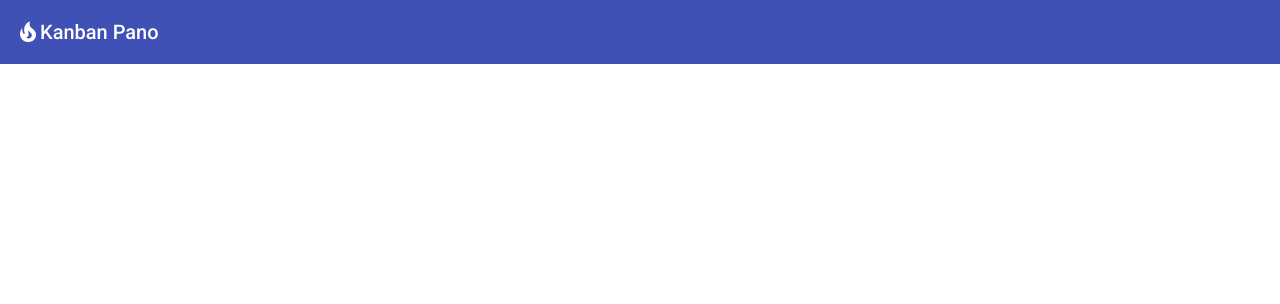
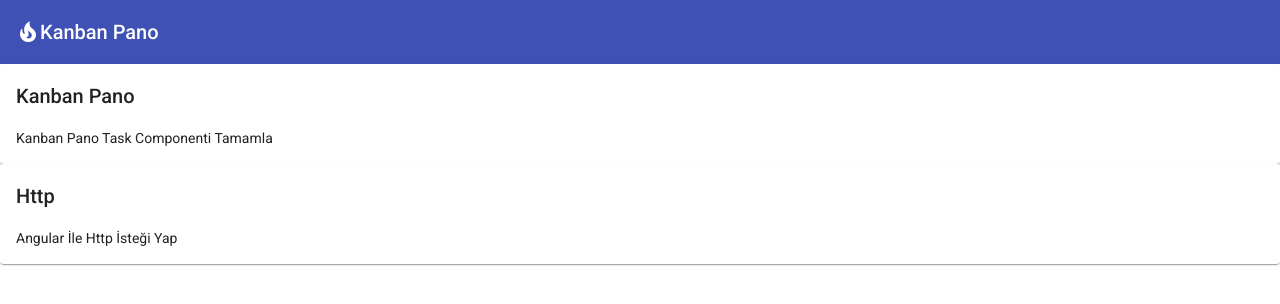
Before and after one commit to gulsenkeskin/kanban-pano, an Angular app: page / in a window 1280 px wide. Shown: the top 304 px of the page. Built offline with nearby package versions, Linux system fonts and the light colour scheme.

Commit message:
#2 todoları gösterme :D

```diff
--- a/src/app/app.component.html
+++ b/src/app/app.component.html
@@ -2,3 +2,5 @@
   <mat-icon>local_fire_department</mat-icon>
   <span>Kanban Pano</span>
 </mat-toolbar>
+
+<app-task *ngFor="let task of todo" [task]="task"></app-task>
```
